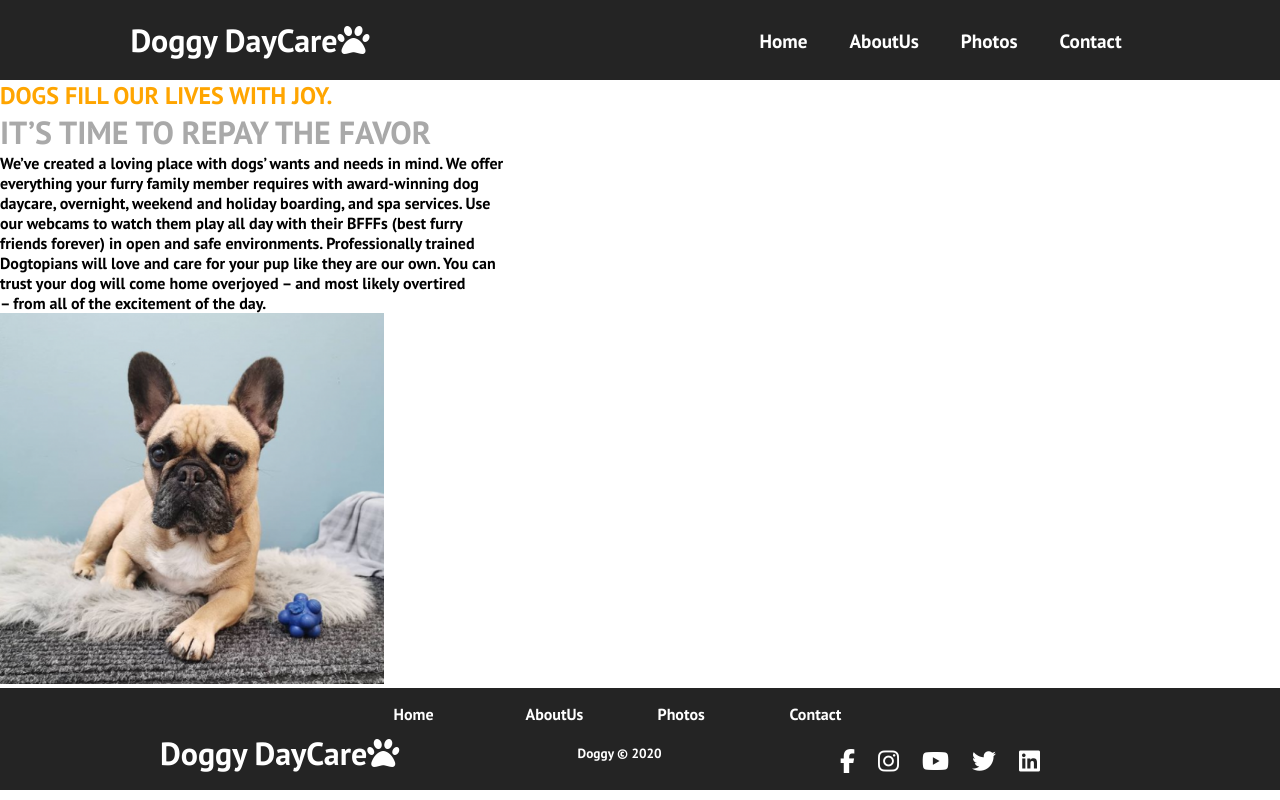
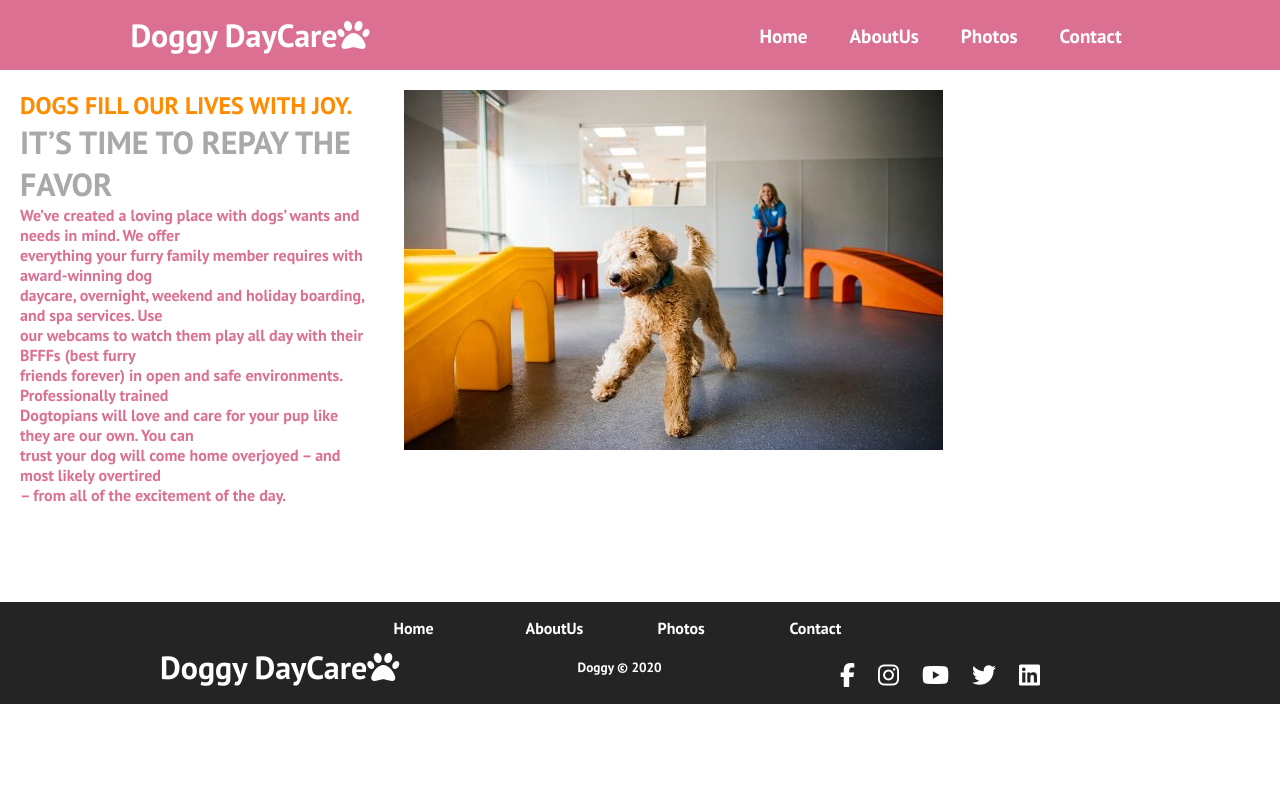
Before and after one commit to JayabharathiJayaraman/DoggyDayCare, a React (Create React App) app: page / in a window 1280 px wide. Shown: the top 800 px of the page. Built offline with nearby package versions, Linux system fonts and the light colour scheme.

Commit message:
Contact and AboutUs page done

```diff
--- a/package.json
+++ b/package.json
@@ -7,7 +7,6 @@
     "@testing-library/jest-dom": "^5.11.10",
     "@testing-library/react": "^11.2.6",
     "@testing-library/user-event": "^12.8.3",
-    "axios": "^0.21.1",
     "react": "^17.0.2",
     "react-dom": "^17.0.2",
     "react-router-dom": "^5.2.0",
@@ -39,5 +38,8 @@
       "last 1 firefox version",
       "last 1 safari version"
     ]
+  },
+  "devDependencies": {
+    "gh-pages": "^3.1.0"
   }
 }
--- a/src/App.js
+++ b/src/App.js
@@ -1,6 +1,6 @@
 import './App.css';
 import NavBar from './components/NavBar';
-import { BrowserRouter as Router, Switch, Route } from 'react-router-dom';
+import { HashRouter as Router, Switch, Route } from 'react-router-dom';
 import Home from './components/Home';
 import AboutUs from './components/AboutUs';
 import Photos from './components/Photos';
--- a/src/components/AboutUs.jsx
+++ b/src/components/AboutUs.jsx
@@ -5,10 +5,17 @@ import dog from '../DogImage/img2.jpg'
 const AboutUs = () => {
 
     return (
-        <div className='dogImage'>
-        <img src={dog} alt="img2" />
-        <h2 className='aboutus'>AboutUs</h2>
-        <h1>Your dog daycare in Järvastaden</h1>
+
+        <div>
+        <div className = 'aboutUsDogImg'>
+        <img className = 'aboutUsDogImg'src={dog}/>
+        </div>
+        <div className = 'row'>
+            <div className='leftSide'>
+            <h1>AboutUs</h1>
+            </div>
+            <div className='rightSide'>
+        <h1 className = 'h1'>Your dog daycare in Järvastaden</h1>
         <p className='aboutus'><br></br>Do you want your fur lover to have pleasant days in a quiet environment, with pleasant forest walks with experienced and trained staff?<br></br><br></br>Trygga Hund's premises are located in Järvastaden Solna close to beautiful nature by Järvafältet<br></br><br></br>
             Our goal is a calm and stress-free environment with long pleasant forest walks and other activities for the dogs who want and need it<br></br><br></br>You should feel safe in leaving your beloved family member with us<br></br><br></br>The kindergarten's room is 170 sqm and the interior is homely with cozy sleeping accommodations<br></br><br></br>
             * The kindergarten is run by trained staff with a big heart for dogs<br></br>
@@ -17,12 +24,14 @@ const AboutUs = () => {
             * We have all the insurance required.<br></br>
             * Approved by the county administrative board.<br></br>
             * Follows the Swedish Board of Agriculture & the County Administrative Board's rules.<br></br>
-            <h2>FOREST WALKS</h2>
+            <h2 className = 'h2'><br></br>FOREST WALKS</h2>
             Long lovely walks in the forest
-            <h2>HARMONY</h2>
+            <h2 className = 'h2'><br></br>HARMONY</h2>
             We strive for a stress-free existence with peace and harmony in the groups
-            <h2>JOY</h2>
+            <h2 className = 'h2'><br></br>JOY</h2>
             It should be fun to be in kindergarten!</p>
+        </div>
+        </div>
         </div>
     )
     };
--- a/src/components/Contact.jsx
+++ b/src/components/Contact.jsx
@@ -5,10 +5,16 @@ import dog from '../DogImage/img3.jpg'
 const Contact = () => {
 
 return (
-    <div className='dogImage'>
-        <img className = 'dogPhoto'src={dog}/>
+    <div>
+    <div className = 'dogPhotoContact'>
+    <img className = 'dogPhotoContact'src={dog}/>
+    </div>
+    <div className = 'row'>
+        <div className='leftSide'>
         <h1>Contact</h1>
-        <h3><br></br>Safe dog in Stockholm AB</h3>
+        </div>
+        <div className='rightSide'>
+        <h3 className='h3'>Doggy DayCare Stockholm AB</h3>
         <p>Fridensborgsvägen 49<br></br>
         (old ÖoB) Järvastaden<br></br>
         Solna<br></br>
@@ -16,6 +22,8 @@ return (
         <i class="fas fa-phone-alt"></i> 070 4800789<br></br>
         <i class="fas fa-mobile-alt"></i>  072 1507051</p>
     </div>
+    </div>
+    </div>
 )
 };
 
--- a/src/components/Footer.jsx
+++ b/src/components/Footer.jsx
@@ -29,7 +29,6 @@ function Footer() {
               Doggy DayCare <i className="fas fa-paw"></i>
               </Link>
             </div>
-
             <small class='website-rights'>Doggy © 2020</small>
             <div class='social-icons'>
               <Link
--- a/src/components/Home.js
+++ b/src/components/Home.js
@@ -1,16 +1,21 @@
 import './home.css';
 import React from 'react';
-import dog from '../DogImage/img1.jpg'
+import dog from '../DogImage/img4.jpg'
 
 const Home = () => {
 
 return (
-    <div >
-        <h2 className = 'h3'>DOGS FILL OUR LIVES WITH JOY.</h2>
-        <h1 className = 'h1'>IT’S TIME TO REPAY THE FAVOR</h1>
-        <p>We’ve created a loving place with dogs’ wants and needs in mind. We offer <br></br>everything your furry family member requires with award-winning dog <br></br>daycare, overnight, weekend and holiday boarding, and spa services.  Use <br></br>our webcams to watch them play all day with their BFFFs (best furry<br></br> friends forever) in open and safe environments. Professionally trained <br></br>Dogtopians will love and care for your pup like they are our own. You can<br></br> trust your dog will come home overjoyed – and most likely overtired<br></br> – from all of the excitement of the day.</p>
+    <div className = 'row'>
+        <div className = 'leftSide'>
+        <h2 className = 'heading2'>DOGS FILL OUR LIVES WITH JOY.</h2>
+        <h1 className = 'heading1'>IT’S TIME TO REPAY THE FAVOR</h1>
+        <p className = 'paragarph'>We’ve created a loving place with dogs’ wants and needs in mind. We offer <br></br>everything your furry family member requires with award-winning dog <br></br>daycare, overnight, weekend and holiday boarding, and spa services.  Use <br></br>our webcams to watch them play all day with their BFFFs (best furry<br></br> friends forever) in open and safe environments. Professionally trained <br></br>Dogtopians will love and care for your pup like they are our own. You can<br></br> trust your dog will come home overjoyed – and most likely overtired<br></br> – from all of the excitement of the day.</p>
+        </div>
+        <div className = 'rightSide'>
+        <img className='homeDogImage' src={dog}/>
+        </div>
 
-    <img className='dogImage' src={dog} alt="img2" />
+
     </div>
 )
 };
--- a/src/components/Photos.jsx
+++ b/src/components/Photos.jsx
@@ -1,25 +1,19 @@
 import './photos.css';
 import React, { useEffect, useState} from 'react';
-import axios from 'axios';
 
 function FetchApiData(){
     const [apiData, setApiData] = useState([])
-    useEffect(() => {
-       axios.get('https://api.jsonbin.io/b/6082737d56c62a0c0e8b2025')
-        .then(res => {
-            console.log('response',res);
-            setApiData(res.data)
-            console.log('data',res.data);
-        })
-        .catch(err => {
-            console.log('err',err);
-        })
+    useEffect(async () => {
+        const response= await fetch('https://api.jsonbin.io/b/6082737d56c62a0c0e8b2025');
+        const data = await response.json();
+        setApiData(data);
+        console.log('data',data);
     }, [])
     return(
         <div className='photos'>
-            <ul>
+            <ul class = 'thumb'>
                 {apiData.map(item =>
-                <li key= {item.id} >
+                <li key= {item.id} className='dogImages' >
                    <img className ='dogPhotos' src = {item.img} ></img><br></br>
                    Name: {item.name} | sex: {item.sex}
                 </li>
--- a/src/components/aboutus.css
+++ b/src/components/aboutus.css
@@ -0,0 +1,38 @@
+.aboutUsDogImg {
+    width: 100%;
+    height: 300px;
+     object-fit: cover;
+     margin-top: 1%;
+    }
+  @media screen and (max-width: 820px) {
+    .row {
+    flex-direction: column;
+    }
+    .aboutUsDogImg {
+      width: 100%;
+      height: 150px;
+       object-fit: contain;
+       margin-top: 1%;
+      }
+  }
+  .leftSide {
+    flex: 30%;
+    padding: 20px;
+    color: palevioletred;
+
+  }
+  .rightSide {
+    flex: 70%;
+    padding: 20px;
+
+  }
+  .row {
+    display: flex;
+    flex-wrap: wrap;
+  }
+  .h1{
+      color: palevioletred;
+  }
+  .h2{
+    color: palevioletred;
+}
--- a/src/components/contact.css
+++ b/src/components/contact.css
@@ -1,5 +1,35 @@
-@media only screen and (min-width: 1200px) {
-    .dogPhoto {
+.dogPhotoContact {
+  width: 100%;
+  height: 300px;
+   object-fit: cover;
+   margin-top: 0.2%;
+  }
+@media screen and (max-width: 820px) {
+  .row {
+  flex-direction: column;
+  }
+  .dogPhotoContact {
+    width: 100%;
+    height: 150px;
+     object-fit: contain;
+     margin-top: 0.1%;
+    }
+}
+.leftSide {
+  flex: 30%;
+  padding: 20px;
 
-    }
-  }
+}
+.rightSide {
+  flex: 70%;
+  padding: 20px;
+  margin-bottom: 10%;
+
+}
+.row {
+  display: flex;
+  flex-wrap: wrap;
+}
+.h3{
+  color: palevioletred;
+}
--- a/src/components/home.css
+++ b/src/components/home.css
@@ -1,12 +1,35 @@
-.dogImage {
 
-    width: 30%;
-    height: 30%;
-    margin-right: 20%;
-}
-.h3{
-    color: orange;
-}
-.h1{
+  @media screen and (max-width: 820px) {
+    .row {
+    flex-direction: column;
+    }
+    .homeDogImage {
+      width: 100%;
+      height: 150px;
+       object-fit: contain;
+       margin-top: 1%;
+      }
+  }
+  .leftSide {
+    flex: 50%;
+    padding: 20px;
+
+  }
+  .rightSide {
+    flex: 50%;
+    padding: 20px;
+
+  }
+  .row {
+    display: flex;
+    flex-wrap: wrap;
+  }
+  .heading2{
+    color: darkorange;
+  }
+.heading1{
     color: darkgray;
 }
+.paragarph{
+    color: palevioletred;
+}
--- a/src/components/navbar.css
+++ b/src/components/navbar.css
@@ -1,6 +1,6 @@
 .navbar {
-  background: #242424;
-  height: 80px;
+  background:palevioletred;
+  height: 70px;
   display: flex;
   justify-content: center;
   align-items: center;
--- a/src/components/photos.css
+++ b/src/components/photos.css
@@ -1,14 +1,10 @@
-.dogPhotos{
-    width: 30%;
-    height: 30%;
-    object-fit: cover;
-    display: flex;
-  flex-flow: row;
-  align-items: center;
-  max-width: 1120px;
+
+
+
+
+ul.thumb{
+  width: 50%;
+  height: 50%;
+  display: flex;
 
 }
-.photos{
-    padding: 4rem;
-  background: #fff;
-}
```
Also changed, not shown: src/DogImage/img4.jpg (added), 1 other file (tests, documents, lock files or other folders).
